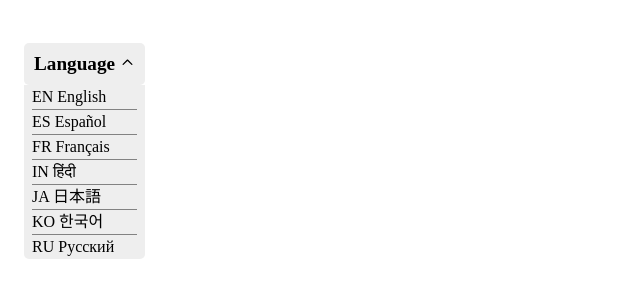
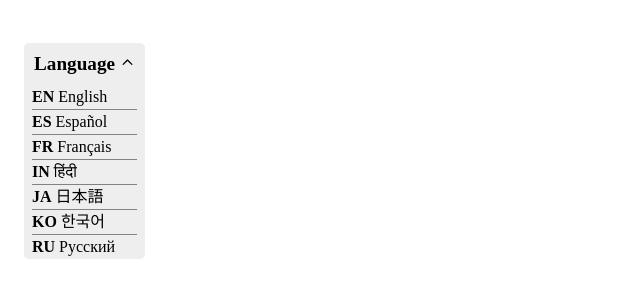
Before and after one commit to norphel/odin-practice, a plain HTML site: page dropdownMenu/index.html in a window 1280 px wide. Both pictures are taken after a click on the element "Language". Shown: the full height of the page, 0-640 px from the left. Drawn offline with Linux system fonts and the light colour scheme.

Commit message:
tweak minor UI issues

```diff
--- a/dropdownMenu/index.html
+++ b/dropdownMenu/index.html
@@ -13,13 +13,13 @@
         Language <span><img src="./dropDown.svg" alt="dropdown arrow" /></span>
       </p>
       <ul class="listItems">
-        <li>EN English</li>
-        <li>ES Español</li>
-        <li>FR Français</li>
-        <li>IN हिंदी</li>
-        <li>JA 日本語</li>
-        <li>KO 한국어</li>
-        <li>RU Русский</li>
+        <li><span>EN</span> English</li>
+        <li><span>ES</span> Español</li>
+        <li><span>FR</span> Français</li>
+        <li><span>IN</span> हिंदी</li>
+        <li><span>JA</span> 日本語</li>
+        <li><span>KO</span> 한국어</li>
+        <li><span>RU</span> Русский</li>
       </ul>
     </div>
   </body>
--- a/dropdownMenu/index.js
+++ b/dropdownMenu/index.js
@@ -2,6 +2,7 @@ const title = document.querySelector(".title");
 title.addEventListener("click", () => {
   const listItems = document.querySelector(".listItems");
   const dropdownArrow = document.querySelector('img[alt="dropdown arrow"]');
+  title.classList.toggle("active");
   listItems.classList.toggle("active");
   dropdownArrow.classList.toggle("active");
 });
```
